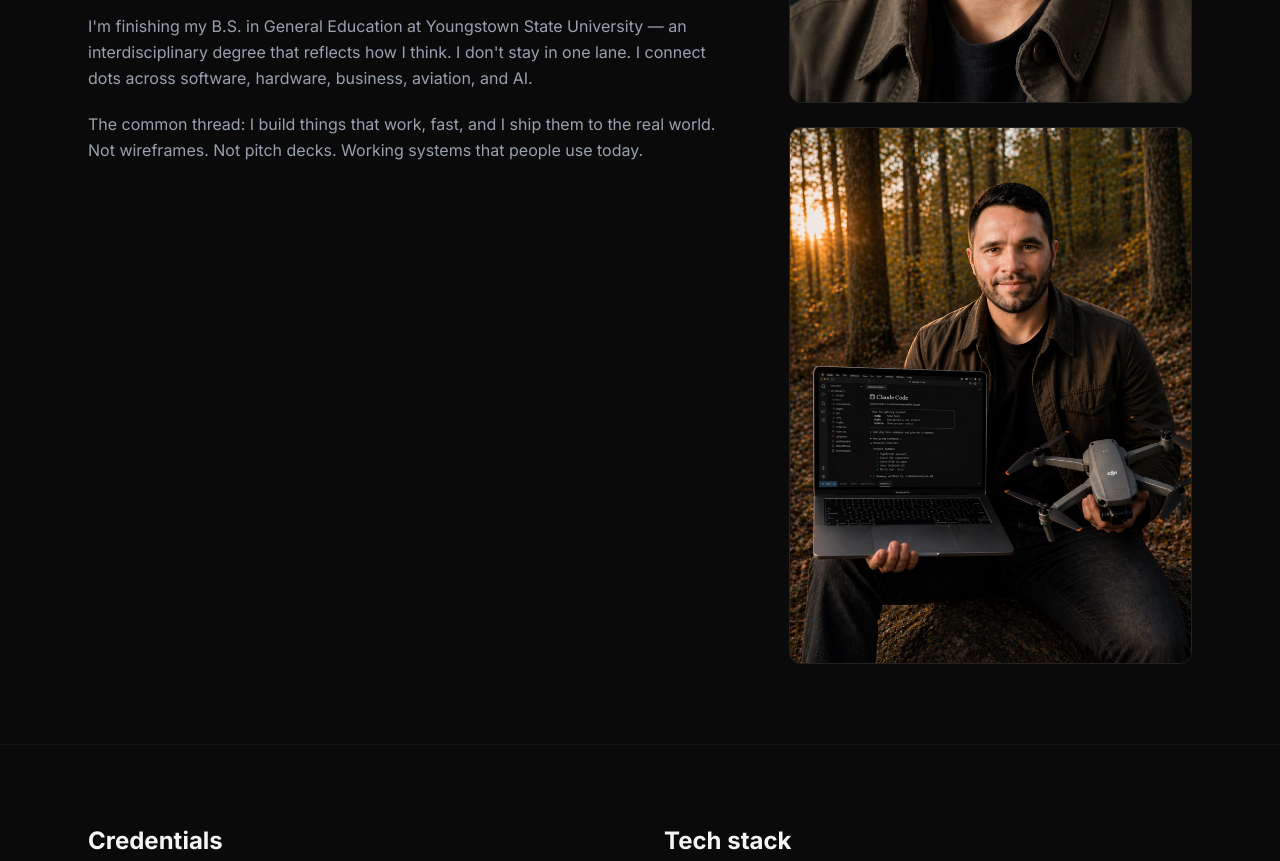
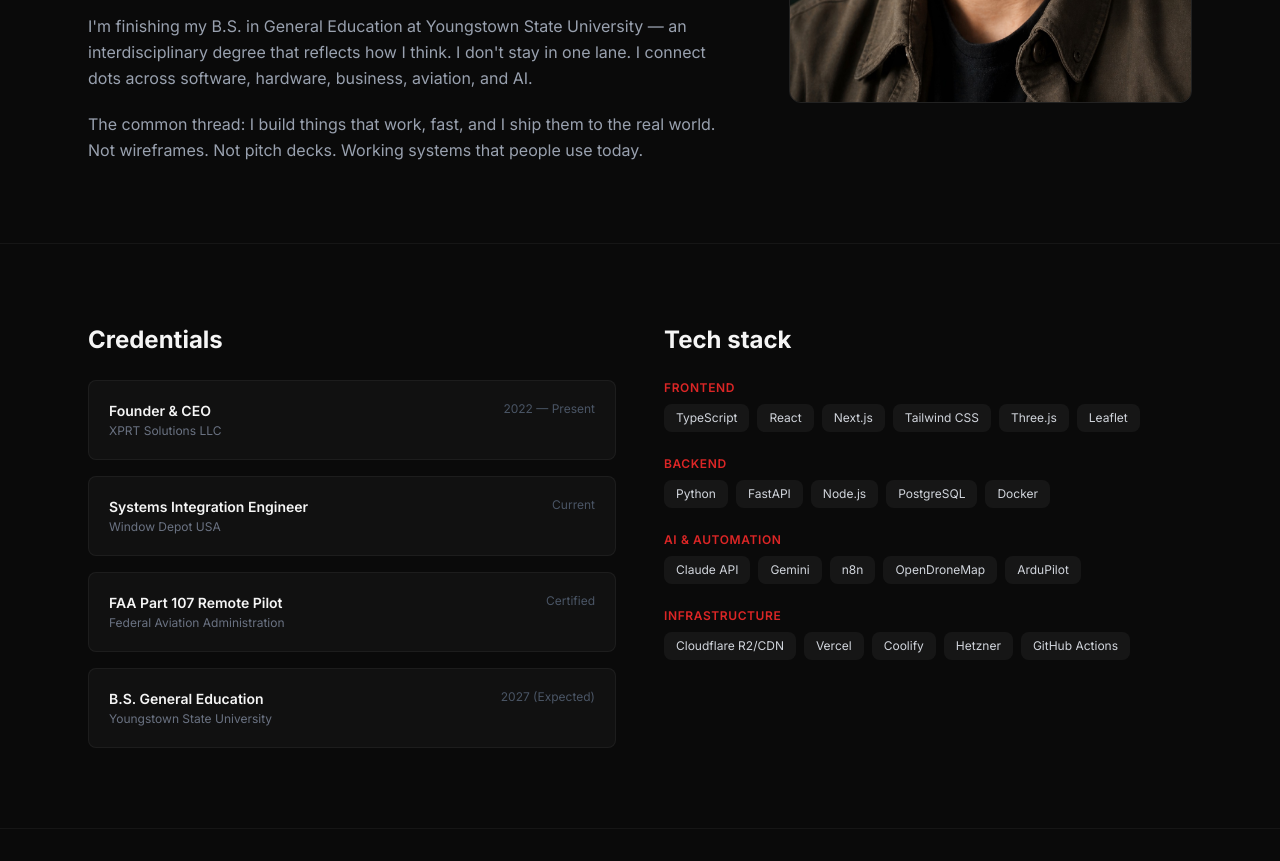
Before and after one commit to xprtsolutionsllc/deandiego.com, a Next.js app: page /about in a window 1280 px wide. Shown: the part 860-1721 px from the top of the page. Built offline with nearby package versions, Linux system fonts and the light colour scheme.

Commit message:
feat: swap hero to fuller-body forest shot, consolidate About to single headshot

```diff
--- a/src/app/about/page.tsx
+++ b/src/app/about/page.tsx
@@ -37,23 +37,14 @@
               The common thread: I build things that work, fast, and I ship them to the real world. Not wireframes. Not pitch decks. Working systems that people use today.
             </p>
           </div>
-          <div className="md:col-span-2 space-y-6">
-            <div className="aspect-[3/4] rounded-xl overflow-hidden border border-white/10">
+          <div className="md:col-span-2">
+            <div className="aspect-[3/4] rounded-xl overflow-hidden border border-white/10 sticky top-24">
               <Image
                 src="/images/dean-headshot.jpg"
                 alt="Dean Diego portrait"
                 width={900}
                 height={1200}
                 className="w-full h-full object-cover"
-              />
-            </div>
-            <div className="aspect-[3/4] rounded-xl overflow-hidden border border-white/10">
-              <Image
-                src="/images/dean-field.jpg"
-                alt="Dean Diego editorial portrait"
-                width={1000}
-                height={1333}
-                className="w-full h-full object-cover object-center"
               />
             </div>
           </div>
```
Also changed, not shown: public/images/dean-field.jpg (deleted), public/images/dean-hero.jpg.
